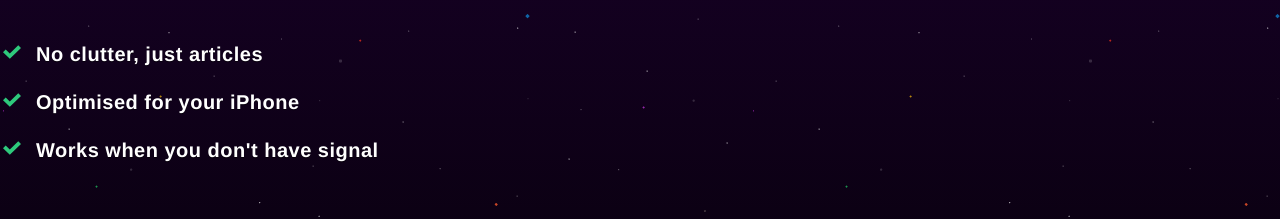
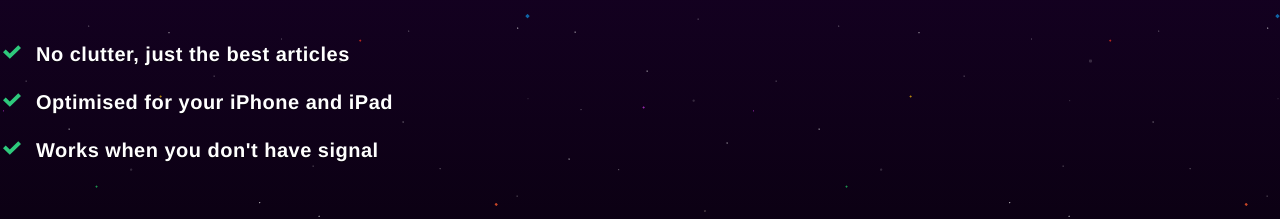
Before and after one commit to somethinggd/somethinggd, a website: page index.html in a window 1280 px wide. Shown: the part 234-453 px from the top of the page. Drawn offline with nearby package versions, Linux system fonts and the light colour scheme.

Commit message:
Update copy

```diff
--- a/index.html
+++ b/index.html
@@ -46,8 +46,8 @@
         <h1>Something</h1>
         <h2>Flick through the best stories from your Twitter stream</h2>
         <ul class="features">
-          <li>No clutter, just articles</li>
-          <li>Optimised for your iPhone</li>
+          <li>No clutter, just the best articles</li>
+          <li>Optimised for your iPhone and iPad</li>
           <li>Works when you don't have signal</li>
         </ul>
 
```
